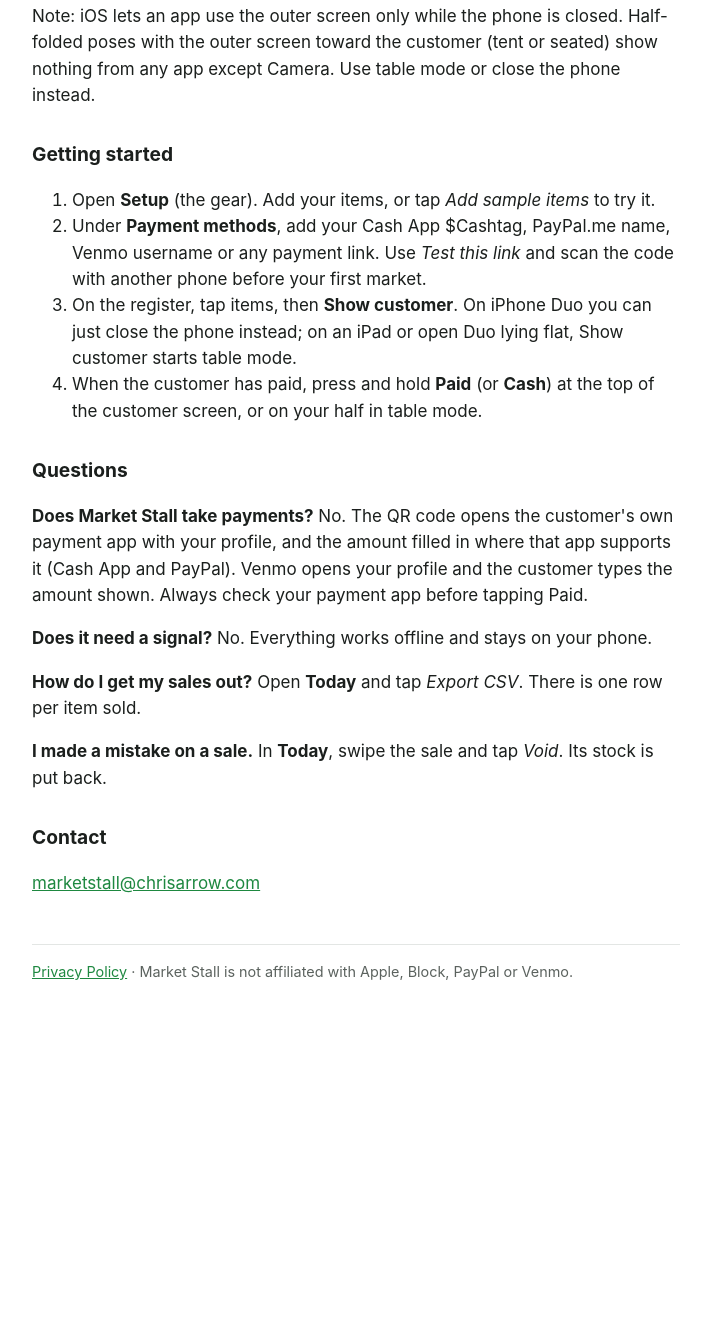
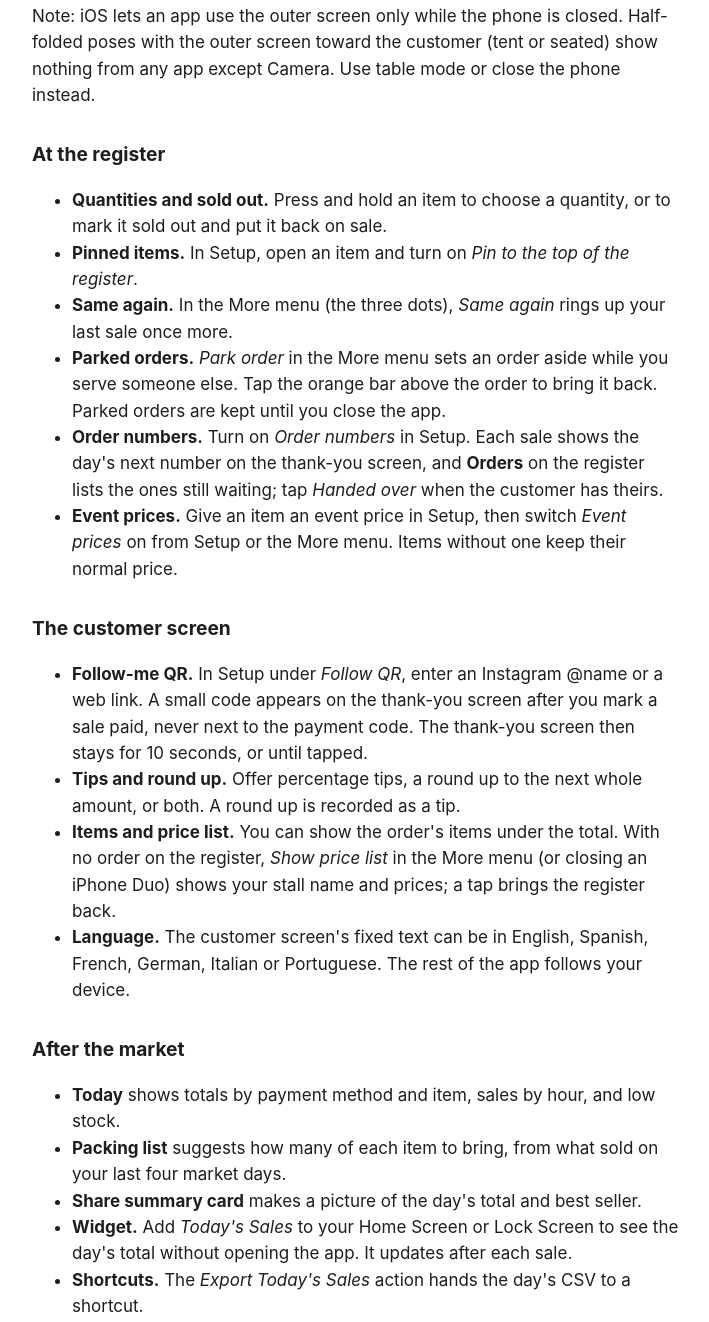
Before and after one commit to chrisarrow/marketstall, a plain HTML site: page index.html in a window 1280 px wide. Shown: the part 667-1989 px from the top of the page, without its empty margins (284-993 px from the left). Before the commit the page ends 1714 px from the top, so only its background shows below. Drawn offline with Linux system fonts and the light colour scheme.

```diff
--- a/index.html
+++ b/index.html
@@ -4,7 +4,7 @@
 <meta charset="utf-8">
 <meta name="viewport" content="width=device-width, initial-scale=1">
 <title>Market Stall: Register for Market Vendors, for iPhone and iPad</title>
-<meta name="description" content="Market Stall is a simple register for market and fair vendors on iPhone and iPad. Show the customer the total and a scan-to-pay QR code, or lay the iPad or open iPhone Duo flat between you in table mode. No account, no fees, works offline.">
+<meta name="description" content="Market Stall is a simple register for market and fair vendors on iPhone and iPad. Show the customer the total and a scan-to-pay QR code, park orders, call out order numbers and see your day at a glance. No account, no fees, works offline.">
 <link rel="stylesheet" href="style.css">
 </head>
 <body>
@@ -20,6 +20,33 @@
 <p>Ring up the order on the inner screen, then close the phone completely: the total and your payment QR code appear on the outer screen, ready to turn toward the customer. Open it again and you're back at the order, unchanged. On any other iPhone, one tap on <strong>Show customer</strong> does the same.</p>
 <p>Note: iOS lets an app use the outer screen only while the phone is closed. Half-folded poses with the outer screen toward the customer (tent or seated) show nothing from any app except Camera. Use table mode or close the phone instead.</p>
 
+<h2>At the register</h2>
+<ul>
+<li><strong>Quantities and sold out.</strong> Press and hold an item to choose a quantity, or to mark it sold out and put it back on sale.</li>
+<li><strong>Pinned items.</strong> In Setup, open an item and turn on <em>Pin to the top of the register</em>.</li>
+<li><strong>Same again.</strong> In the More menu (the three dots), <em>Same again</em> rings up your last sale once more.</li>
+<li><strong>Parked orders.</strong> <em>Park order</em> in the More menu sets an order aside while you serve someone else. Tap the orange bar above the order to bring it back. Parked orders are kept until you close the app.</li>
+<li><strong>Order numbers.</strong> Turn on <em>Order numbers</em> in Setup. Each sale shows the day's next number on the thank-you screen, and <strong>Orders</strong> on the register lists the ones still waiting; tap <em>Handed over</em> when the customer has theirs.</li>
+<li><strong>Event prices.</strong> Give an item an event price in Setup, then switch <em>Event prices</em> on from Setup or the More menu. Items without one keep their normal price.</li>
+</ul>
+
+<h2>The customer screen</h2>
+<ul>
+<li><strong>Follow-me QR.</strong> In Setup under <em>Follow QR</em>, enter an Instagram @name or a web link. A small code appears on the thank-you screen after you mark a sale paid, never next to the payment code. The thank-you screen then stays for 10 seconds, or until tapped.</li>
+<li><strong>Tips and round up.</strong> Offer percentage tips, a round up to the next whole amount, or both. A round up is recorded as a tip.</li>
+<li><strong>Items and price list.</strong> You can show the order's items under the total. With no order on the register, <em>Show price list</em> in the More menu (or closing an iPhone Duo) shows your stall name and prices; a tap brings the register back.</li>
+<li><strong>Language.</strong> The customer screen's fixed text can be in English, Spanish, French, German, Italian or Portuguese. The rest of the app follows your device.</li>
+</ul>
+
+<h2>After the market</h2>
+<ul>
+<li><strong>Today</strong> shows totals by payment method and item, sales by hour, and low stock.</li>
+<li><strong>Packing list</strong> suggests how many of each item to bring, from what sold on your last four market days.</li>
+<li><strong>Share summary card</strong> makes a picture of the day's total and best seller.</li>
+<li><strong>Widget.</strong> Add <em>Today's Sales</em> to your Home Screen or Lock Screen to see the day's total without opening the app. It updates after each sale.</li>
+<li><strong>Shortcuts.</strong> The <em>Export Today's Sales</em> action hands the day's CSV to a shortcut.</li>
+</ul>
+
 <h2>Getting started</h2>
 <ol>
 <li>Open <strong>Setup</strong> (the gear). Add your items, or tap <em>Add sample items</em> to try it.</li>
@@ -30,7 +57,9 @@
 
 <h2>Questions</h2>
 <p><strong>Does Market Stall take payments?</strong> No. The QR code opens the customer's own payment app with your profile, and the amount filled in where that app supports it (Cash App and PayPal). Venmo opens your profile and the customer types the amount shown. Always check your payment app before tapping Paid.</p>
-<p><strong>Does it need a signal?</strong> No. Everything works offline and stays on your phone.</p>
+<p><strong>Does it need a signal?</strong> No. Everything works offline and stays on your device.</p>
+<p><strong>I changed currency and my prices look different.</strong> Prices keep their numbers (8.00 stays 8.00), and a currency without cents rounds them to whole amounts. Check your items after switching. Past sales keep the currency they were rung up in.</p>
+<p><strong>The widget shows nothing.</strong> Open Market Stall once so it can write today's total, then look again.</p>
 <p><strong>How do I get my sales out?</strong> Open <strong>Today</strong> and tap <em>Export CSV</em>. There is one row per item sold.</p>
 <p><strong>I made a mistake on a sale.</strong> In <strong>Today</strong>, swipe the sale and tap <em>Void</em>. Its stock is put back.</p>
 
```
Also changed, not shown: privacy.html (+1 -0 lines).
